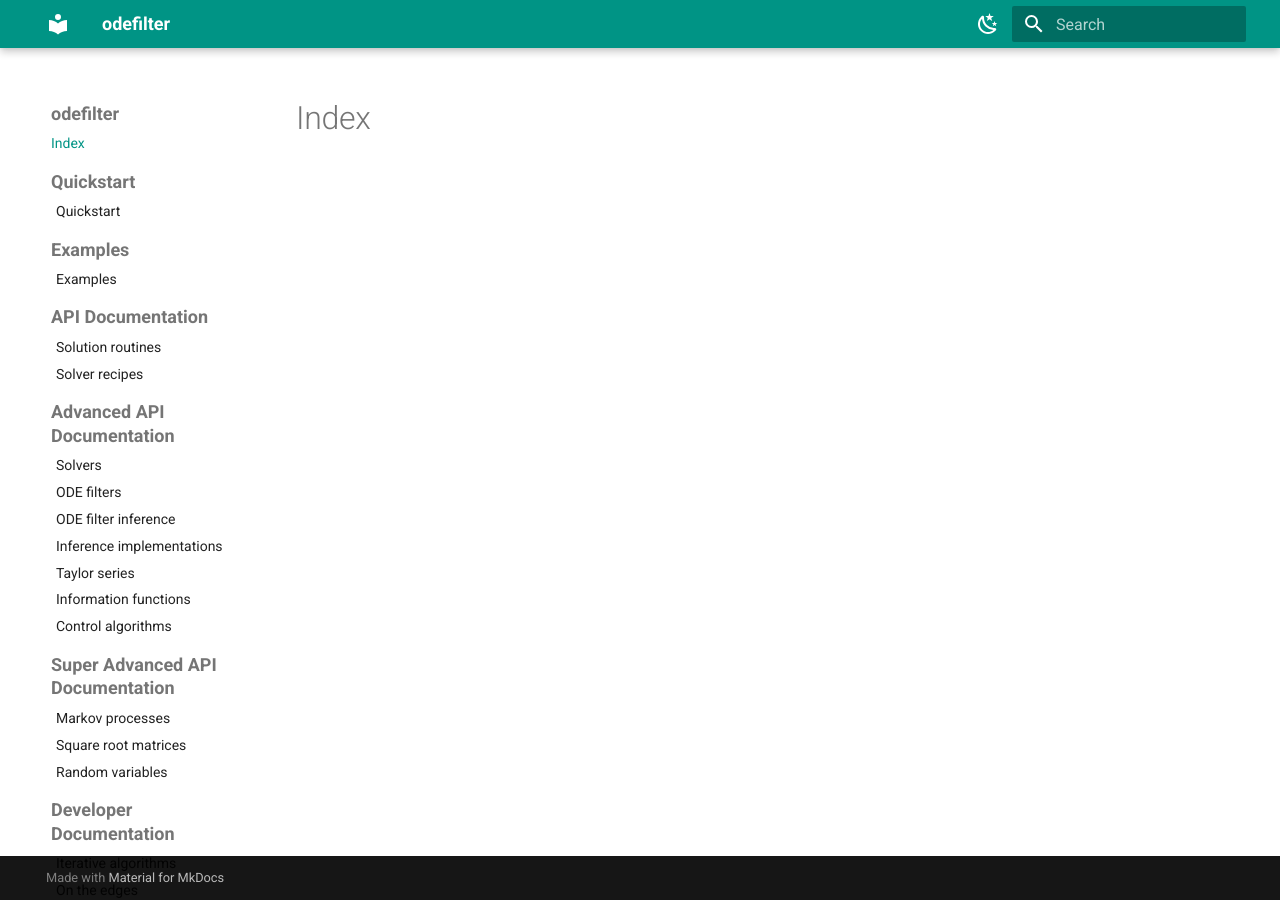
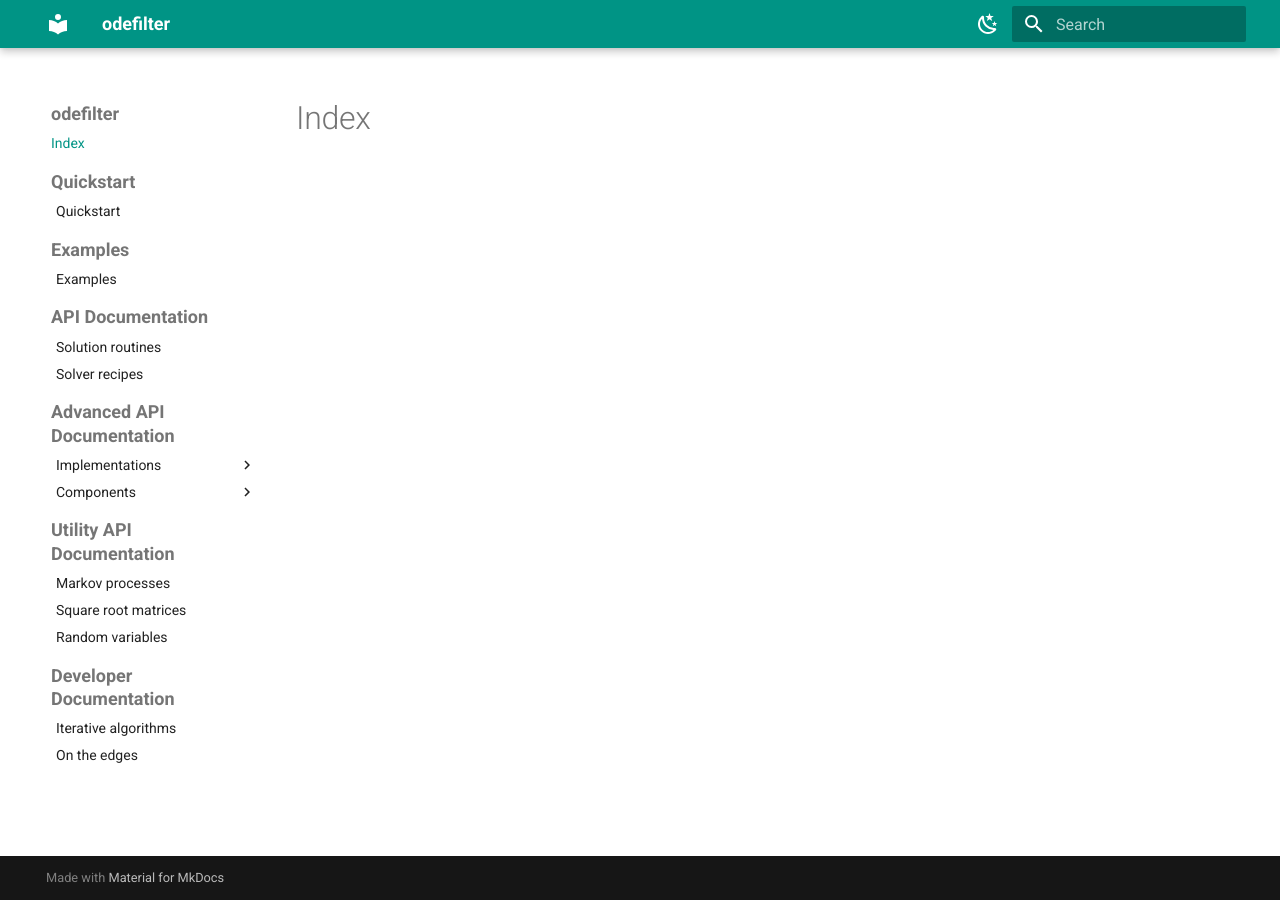
Before and after one commit to pnkraemer/probdiffeq, an MkDocs documentation site: the page built from docs/index.md, in a window 1280 px wide. Built offline with MkDocs 1.6.1 and Material for MkDocs 9.7.7, drawn with Linux system fonts in a browser that asks for light colours.

Commit message:
Inference -> strategy docs

```diff
--- a/docs/api_docs_advanced/inferences.md
+++ /dev/null
@@ -1,3 +0,0 @@
-# ODE filter inference
-
-::: odefilter.inferences
--- a/mkdocs.yml
+++ b/mkdocs.yml
@@ -72,14 +72,16 @@
         - "api_docs/ivpsolve.md"
         - "api_docs/recipes.md"
     - Advanced API Documentation:
-        - "api_docs_advanced/solvers.md"
-        - "api_docs_advanced/odefilters.md"
-        - "api_docs_advanced/inferences.md"
-        - "api_docs_advanced/implementations.md"
-        - "api_docs_advanced/taylor_series.md"
-        - "api_docs_advanced/information.md"
-        - "api_docs_advanced/controls.md"
-    - Super Advanced API Documentation:
+        - Implementations:
+          - "api_docs_advanced/solvers.md"
+          - "api_docs_advanced/odefilters.md"
+          - "api_docs_advanced/strategies.md"
+          - "api_docs_advanced/implementations.md"
+        - Components:
+          - "api_docs_advanced/taylor_series.md"
+          - "api_docs_advanced/information.md"
+          - "api_docs_advanced/controls.md"
+    - Utility API Documentation:
         - "api_docs_util/markov.md"
         - "api_docs_util/sqrtm.md"
         - "api_docs_util/rv.md"
```
Also changed, not shown: docs/api_docs_advanced/implementations.md (+1 -1 lines), docs/api_docs_advanced/strategies.md (added, +3 -0 lines).
